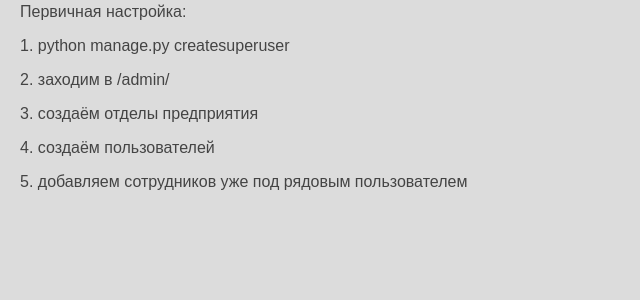
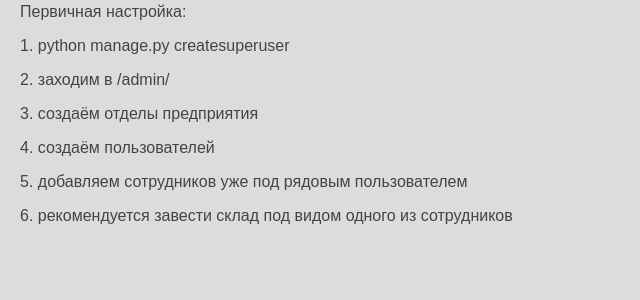
Before and after one commit to Nortgres/equipment-log, a Django app: page /about/ in a window 1280 px wide. Shown: the part 191-491 px from the top of the page, without its empty margins (0-640 px from the left). Run offline with Django 5.2, Linux system fonts and the light colour scheme.

Commit message:
add files

```diff
--- a/equipment/eqlog/templates/eqlog/about.html
+++ b/equipment/eqlog/templates/eqlog/about.html
@@ -10,4 +10,5 @@
 <p>3. создаём отделы предприятия</p>
 <p>4. создаём пользователей</p>
 <p>5. добавляем сотрудников уже под рядовым пользователем</p>
+<p>6. рекомендуется завести склад под видом одного из сотрудников</p>
 {% endblock %}
```
Also changed, not shown: README.md.
